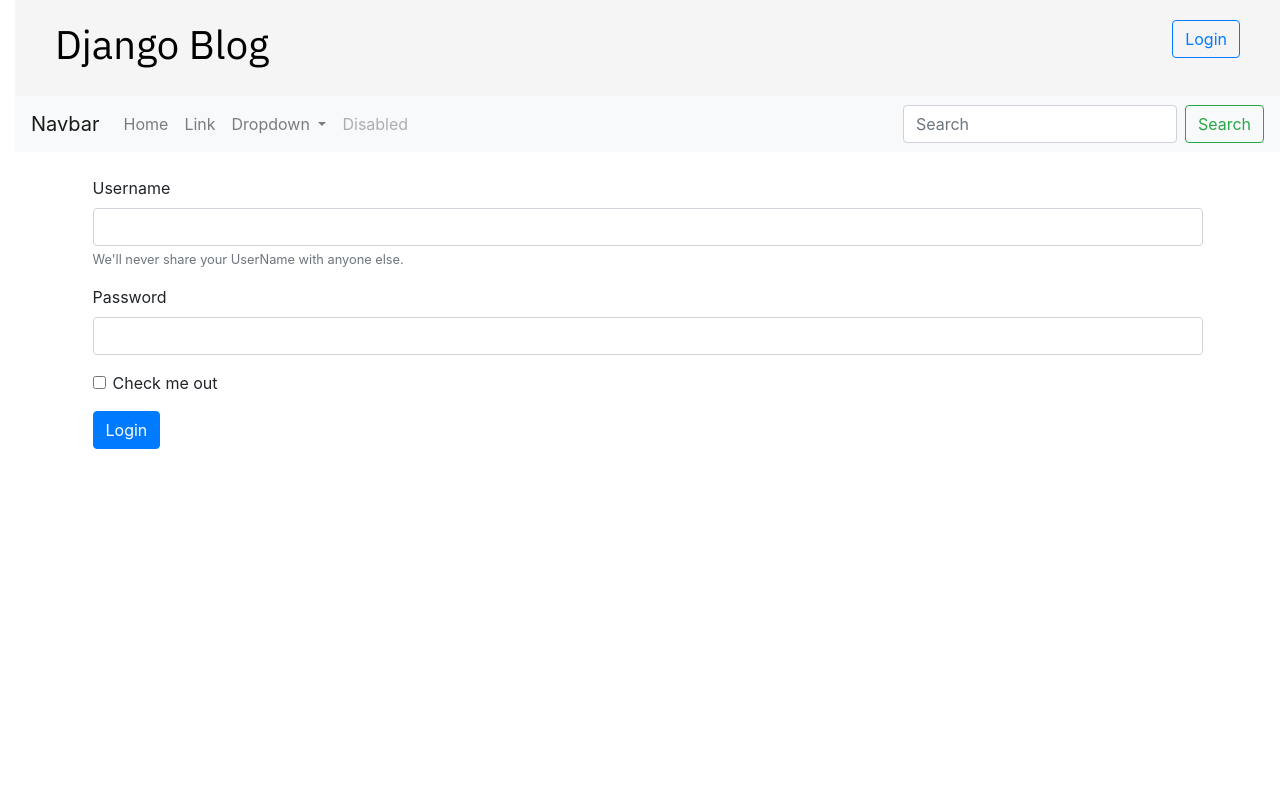
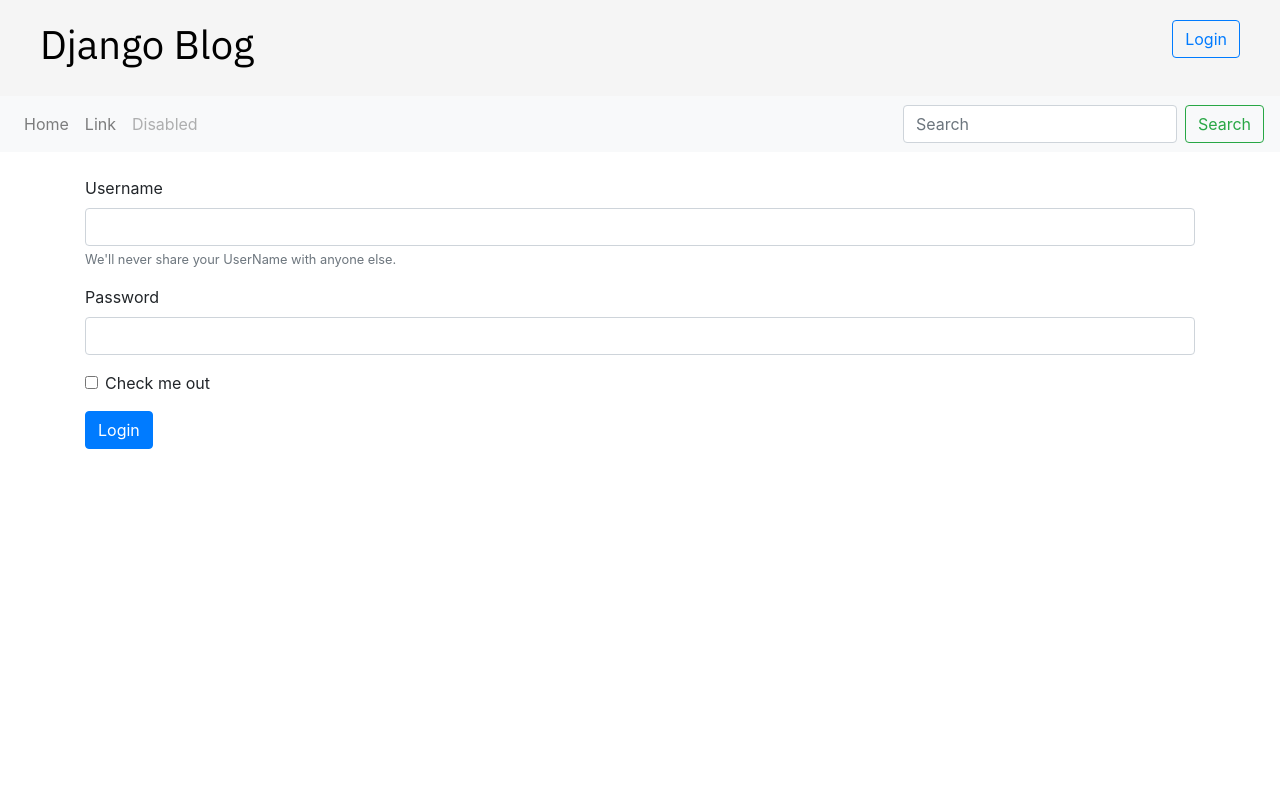
Before and after one commit to carlos23fb/django-blog, a Django app: page /login in a window 1280 px wide. Run offline with Django 3.2, Linux system fonts and the light colour scheme.

Commit message:
change navbar and create logout view

```diff
--- a/blog/static/blog/css/blog.css
+++ b/blog/static/blog/css/blog.css
@@ -9,9 +9,6 @@
     font-family: IBM Plex Sans, sans-serif;
 }
 
-body {
-    padding-left: 15px;
-}
 
 .page-header {
     background-color: whitesmoke;
@@ -67,8 +64,11 @@
 
 .card-body{
     box-shadow: 0 0 20px 7px rgba(0, 0, 0, 0.1);
+    height: auto;
 }
 
 .card{
     margin: 20px 10px;
+    display: flex;
+    height: auto ;
 }
--- a/blog/templates/blog/layout.html
+++ b/blog/templates/blog/layout.html
@@ -33,7 +33,10 @@
     {% if user.is_authenticated %}
 
     <a href="{% url 'post_new' %}" class="top-menu" style="color: black">
-</svg><button type="button" class="btn btn-outline-info">Add New Post</button></a>
+</svg><button type="button" class="btn btn-outline-info">Add New
+Post</button></a>
+<a href="{% url 'logout' %}" class="top-menu" style="color: black">
+</svg><button type="button" class="btn btn-danger">Logout</button></a>
     {% else %}
     <a href="{% url 'login' %}" class="top-menu" style="color: black">
 </svg><button type="button" class="btn btn-outline-primary">Login</button></a>
@@ -43,73 +46,9 @@
 
     <h1><a href="/">Django Blog</a></h1>
   </div>
-  <nav class="navbar navbar-expand-lg navbar-light bg-light">
-    <a class="navbar-brand" href="#">Navbar</a>
-    <button
-      class="navbar-toggler"
-      type="button"
-      data-toggle="collapse"
-      data-target="#navbarSupportedContent"
-      aria-controls="navbarSupportedContent"
-      aria-expanded="false"
-      aria-label="Toggle navigation"
-    >
-      <span class="navbar-toggler-icon"></span>
-    </button>
-
-    <div class="collapse navbar-collapse" id="navbarSupportedContent">
-      <ul class="navbar-nav mr-auto">
-        <li class="nav-item">
-          <a class="nav-link" href="#">Home</a>
-        </li>
-        <li class="nav-item">
-          <a class="nav-link" href="#">Link</a>
-        </li>
-        <li class="nav-item dropdown">
-          <a
-            class="nav-link dropdown-toggle"
-            href="#"
-            id="navbarDropdown"
-            role="button"
-            data-toggle="dropdown"
-            aria-haspopup="true"
-            aria-expanded="false"
-          >
-            Dropdown
-          </a>
-          <div class="dropdown-menu" aria-labelledby="navbarDropdown">
-            <a class="dropdown-item" href="#">Action</a>
-            <a class="dropdown-item" href="#">Another action</a>
-            <div class="dropdown-divider"></div>
-            <a class="dropdown-item" href="#">Something else here</a>
-          </div>
-        </li>
-        <li class="nav-item">
-          <a
-            class="nav-link disabled"
-            href="#"
-            tabindex="-1"
-            aria-disabled="true"
-            >Disabled</a
-          >
-        </li>
-      </ul>
-      <form class="form-inline my-2 my-lg-0">
-        <input
-          class="form-control mr-sm-2"
-          type="search"
-          placeholder="Search"
-          aria-label="Search"
-        />
-        <button class="btn btn-outline-success my-2 my-sm-0" type="submit">
-          Search
-        </button>
-      </form>
-    </div>
-  </nav>
+  {% include 'blog/navbar.html' %}
   <br />
    <div class="container">
-
       {% block body %}
       {% endblock body %}
     </div>
--- a/blog/templates/blog/login.html
+++ b/blog/templates/blog/login.html
@@ -1,6 +1,16 @@
 {% extends "blog/layout.html" %}
 
 {% block body %}
+{% if logout_message %}
+<div class="alert alert-info" role="alert">
+  {{logout_message}}
+</div>
+{% endif %}
+{% if message %}
+<div class="alert alert-danger" role="alert">
+  {{message}}
+</div>
+{% endif %}
   <form method="POST" action="{% url 'login' %}">
       {% csrf_token %}
   <div class="form-group">
--- /dev/null
+++ b/blog/templates/blog/navbar.html
@@ -0,0 +1,50 @@
+{% block navbar %}
+{% load static %}
+  <div class="navigation">
+      <nav class="navbar navbar-expand-lg navbar-light bg-light">
+
+    <button
+      class="navbar-toggler"
+      type="button"
+      data-toggle="collapse"
+      data-target="#navbarSupportedContent"
+      aria-controls="navbarSupportedContent"
+      aria-expanded="false"
+      aria-label="Toggle navigation"
+    >
+      <span class="navbar-toggler-icon"></span>
+    </button>
+
+    <div class="collapse navbar-collapse" id="navbarSupportedContent">
+      <ul class="navbar-nav mr-auto">
+        <li class="nav-item">
+          <a class="nav-link" href="{% url 'post_list' %}">Home</a>
+        </li>
+        <li class="nav-item">
+          <a class="nav-link" href="#">Link</a>
+        </li>
+        <li class="nav-item">
+          <a
+            class="nav-link disabled"
+            href="#"
+            tabindex="-1"
+            aria-disabled="true"
+            >Disabled</a
+          >
+        </li>
+      </ul>
+      <form class="form-inline my-2 my-lg-0">
+        <input
+          class="form-control mr-sm-2"
+          type="search"
+          placeholder="Search"
+          aria-label="Search"
+        />
+        <button class="btn btn-outline-success my-2 my-sm-0" type="submit">
+          Search
+        </button>
+      </form>
+    </div>
+  </nav>
+  </div>
+{% endblock navbar %}
--- a/blog/urls.py
+++ b/blog/urls.py
@@ -5,5 +5,6 @@
     path('post/<int:pk>/', views.post_detail, name='post_detail'),
     path('post/new', views.post_new, name='post_new'),
     path('post/<int:pk>/edit/', views.post_edit, name='post_edit'),
-    path('login', views.login_view, name="login")
+    path('login', views.login_view, name="login"),
+    path('logout', views.logout_view, name='logout')
 ]
--- a/blog/views.py
+++ b/blog/views.py
@@ -83,3 +83,10 @@
             })
 
     return render(request, "blog/login.html")
+
+
+def logout_view(request):
+    logout(request)
+    return render(request, 'blog/login.html', {
+        "logout_message": "Logged Out"
+    })
```
Also changed, not shown: blog/templates/blog/post_list.html (+17 -12 lines).
